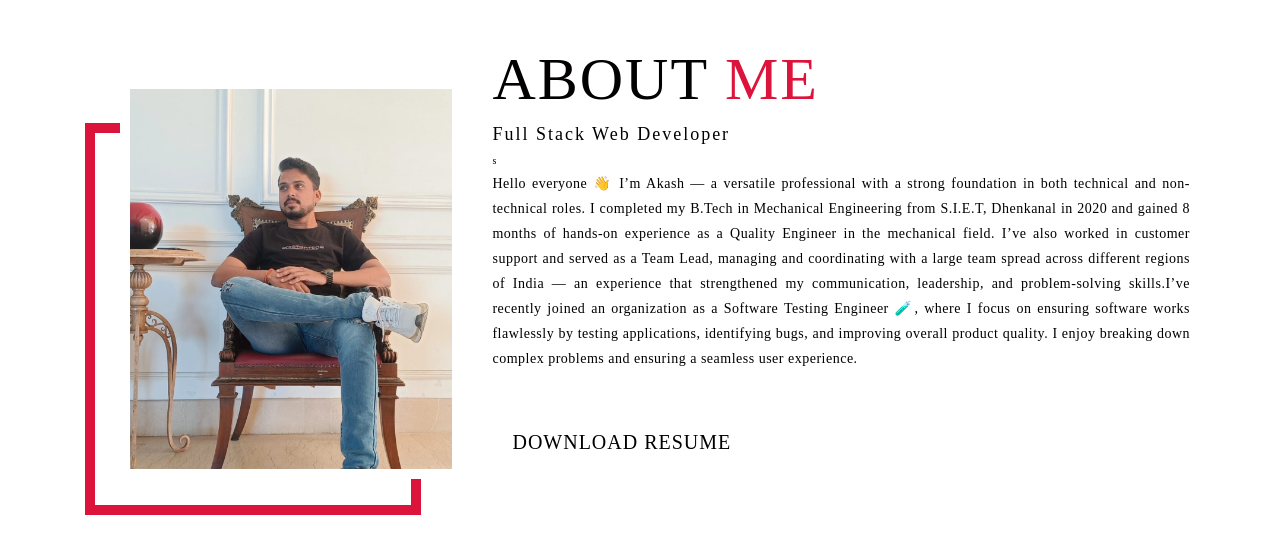
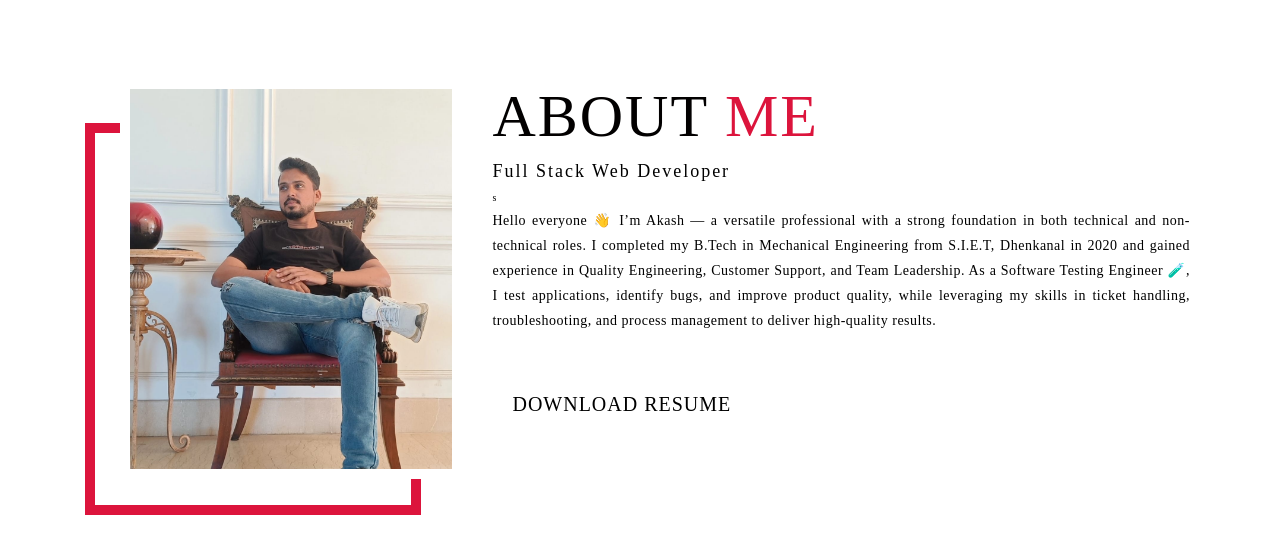
Before and after one commit to akku4114/Responsive_Portfolio, a plain HTML site: page index.html in a window 1280 px wide. Shown: the part 3640-4193 px from the top of the page. Drawn offline with Linux system fonts and the light colour scheme.

Commit message:
Update index.html
updated about me

```diff
--- a/index.html
+++ b/index.html
@@ -175,9 +175,12 @@
 Later, I decided to transition into the IT industry and successfully completed a 6-month Full Stack Web Development course from Newton School. During this time, I built a strong foundation in HTML, CSS, JavaScript, and Data Structures.
 Currently, I am working as a Software Testing Engineer, where I focus on ensuring the quality and functionality of web applications through manual and automated testing processes. I am familiar with test case design, bug tracking tools, and basic automation concepts.</p>
        -->
-          <p>Hello everyone 👋 I’m Akash — a versatile professional with a strong foundation in both technical and non-technical roles. I completed my B.Tech in Mechanical Engineering from S.I.E.T, Dhenkanal in 2020 and gained 8 months of hands-on experience as a Quality Engineer in the mechanical field.
+       <!--   <p>Hello everyone 👋 I’m Akash — a versatile professional with a strong foundation in both technical and non-technical roles. I completed my B.Tech in Mechanical Engineering from S.I.E.T, Dhenkanal in 2020 and gained 8 months of hands-on experience as a Quality Engineer in the mechanical field.
               I’ve also worked in customer support and served as a Team Lead, managing and coordinating with a large team spread across different regions of India — an experience that strengthened my communication, leadership, and problem-solving skills.I’ve recently
               joined an organization as a Software Testing Engineer 🧪, where I focus on ensuring software works flawlessly by testing applications, identifying bugs, and improving overall product quality. I enjoy breaking down complex problems and ensuring a seamless user experience.</p>
+          -->
+          <p>Hello everyone 👋 I’m Akash — a versatile professional with a strong foundation in both technical and non-technical roles. I completed my B.Tech in Mechanical Engineering from S.I.E.T, Dhenkanal in 2020 and gained experience in Quality Engineering, Customer Support, and Team Leadership.
+              As a Software Testing Engineer 🧪, I test applications, identify bugs, and improve product quality, while leveraging my skills in ticket handling, troubleshooting, and process management to deliver high-quality results.</p>
           <a href="https://drive.google.com/file/d/1JVzX3K73PpItOSAJfG0UpjSdqA9iZxme/view?usp=sharing" class="cta" target="_blank">Download Resume</a>
       </div>
     </div>
```
